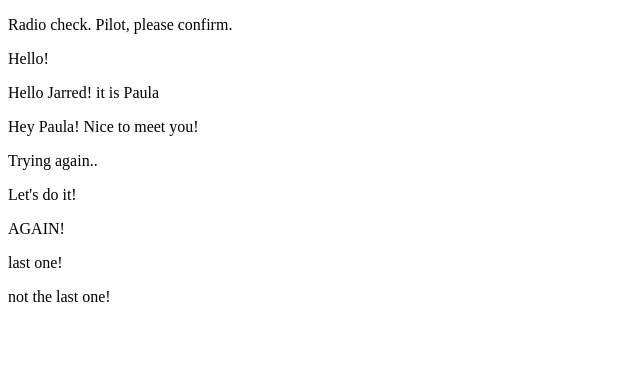
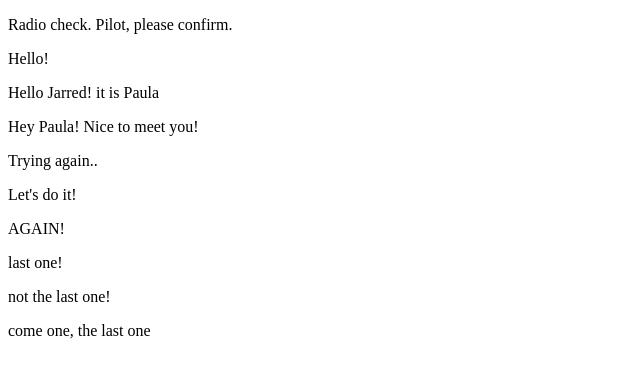
Before and after one commit to JJSpen88/Communications-Studio, a plain HTML site: page index.html in a window 1280 px wide. Shown: the whole page, without its empty margins (0-640 px from the left). Drawn offline with Linux system fonts and the light colour scheme.

Commit message:
last time

```diff
--- a/index.html
+++ b/index.html
@@ -10,5 +10,6 @@
       <p>AGAIN!</p>
       <p>last one!</p>
       <p>not the last one!</p>
+      <p>come one, the last one</p>
    </body>
 </html>
```
